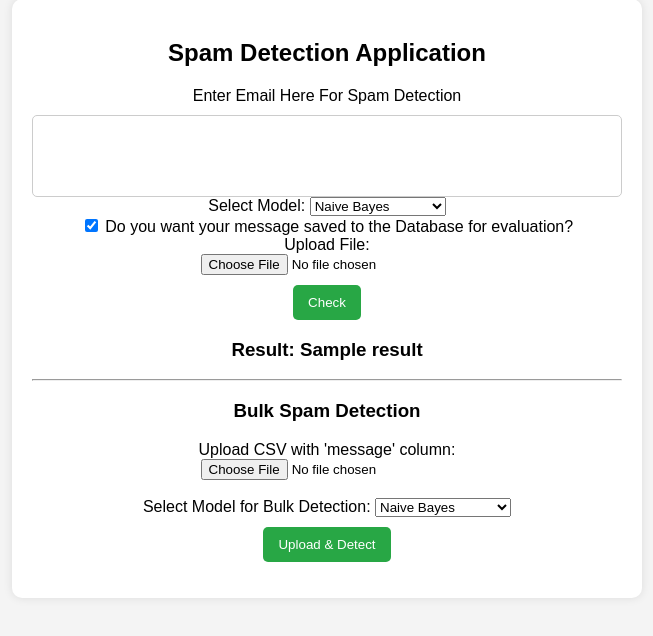
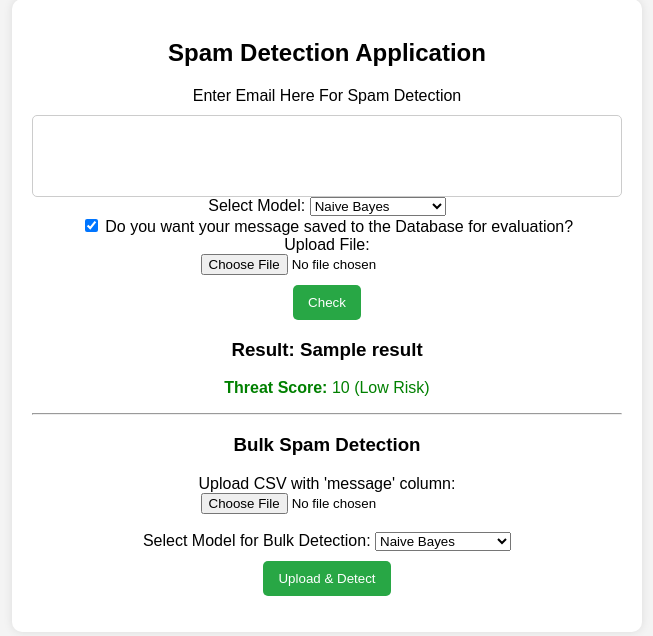
Before and after one commit to DaniAkiode/Codecademy-Projects, a Flask app: template PortfolioProjects/spam-detection-application/templates/index.html in a window 1280 px wide. Shown: the part 51-687 px from the top of the page, without its empty margins (313-966 px from the left). Run offline with Flask 3, Linux system fonts and the light colour scheme; the template is opened without the code that fills it: most values are stand-ins (such as "Sample title", 1, 10 or a date in 2020); parts of the project's set-up code (start-up, migrations or seed data) failed here and were passed over.

Commit message:
Threat Score

```diff
--- a/PortfolioProjects/spam-detection-application/app.py
+++ b/PortfolioProjects/spam-detection-application/app.py
@@ -13,6 +13,7 @@ create_table()
 @app.route("/", methods=["GET", "POST"])  # Handles requests in homepage
 def index():
     result = None  # Initialize result as None
+    threat_score = None
     selected_model = "naive_bayes"  # Default model
 
     if request.method == "POST":  # Use POST to send data to the server
@@ -26,13 +27,15 @@ def index():
             user_input = uploaded_file.read().decode("utf-8")
 
         if user_input:  # Make sure input is not empty
-            result = predict_message(user_input, selected_model)  # Get prediction with chosen model
+            result, threat_score = predict_message(user_input, selected_model)  # Get prediction with chosen model
             if save_to_database:  # If user want to save message to database
                 insert_result(user_input, result, selected_model)  # Send results to database if check box has been ticked
         else:
             result = "No message entered!"  # send message if input is empty
 
-    return render_template("index.html", result=result, selected_model=selected_model)  # Pass index.html, result and  selected model through function to make web page dynamic
+    return render_template("index.html", result=result, threat_score=threat_score, selected_model=selected_model)  # Pass index.html, result and  selected model through function to make web page dynamic
+
+
 
 @app.route("/bulk_predict", methods=["POST"])
 def bulk_predict():
--- a/PortfolioProjects/spam-detection-application/model.py
+++ b/PortfolioProjects/spam-detection-application/model.py
@@ -16,10 +16,22 @@ def predict_message(text, model_name="naive_bayes"):  # declare predict_ functio
     vectorizer, model = models[model_name]  # Get selected model, assigns "vectorizer" and "model" to the selected model along with the vectorzier being used
     text_vector = vectorizer.transform([text])  # Convert text to numerical format for the program to understand the text
     prediction = model.predict(text_vector)  # Make a prediction
+
+    try:
+        proba = model.predict_proba(text_vector)[0][1]
+        spam_score = round(proba * 100, 2)
+    except:
+        spam_score = "N/A"
+
+
+
+
     if prediction == 1: #If the prediction is spam then send the message below
-        return "This is Spam! Delete Email at ONCE!"
+        label = "This is Spam! Delete Email at ONCE!"
     else:# if the prediction is ham send the message below
-        return "This is Ham! Keep the email! (Could be important!)"
+        label =  "This is Ham! Keep the email! (Could be important!)"
+
+    return label, spam_score  # Return label and spam score as a tuple
 
 def predict_bulk_messages(messages, model_name="naive_bayes"):
     if model_name not in models:
--- a/PortfolioProjects/spam-detection-application/static/style.css
+++ b/PortfolioProjects/spam-detection-application/static/style.css
@@ -36,3 +36,8 @@ button {
 button:hover {
     background-color: #218838;
 }
+
+
+.low-risk { color: green;}
+.medium-risk { color: orange; }
+.high-risk { color: red; }
--- a/PortfolioProjects/spam-detection-application/templates/index.html
+++ b/PortfolioProjects/spam-detection-application/templates/index.html
@@ -40,7 +40,17 @@
             <!--Jinja code from python, Checks if the result variable/textbox has a , otherwise it will send "No Message entered" -->
             {% if result %}
                 <h3>Result: {{ result }}</h3>
+                {% if threat_score !="N/A" %}
+                    {% if threat_score < 30 %}
+                        <p class="low-risk"><strong>Threat Score:</strong> {{ threat_score }} (Low Risk)</p>
+                    {% elif threat_score < 70 %}
+                        <p class="medium-risk"><strong>Threat Score:</strong> {{ threat_score }} (Medium Risk)</p>
+                    {% else %}
+                        <p class="high-risk"><strong>Threat Score:</strong> {{ threat_score }} (High Risk)</p>
+                    {% endif %}
+                {% endif %}
             {% endif %}
+
             <hr>
             <h3>Bulk Spam Detection</h3>
             <form action="/bulk_predict" method="POST" enctype="multipart/form-data">
```
Also changed, not shown: PortfolioProjects/spam-detection-application/spam_results_with_model.db.
